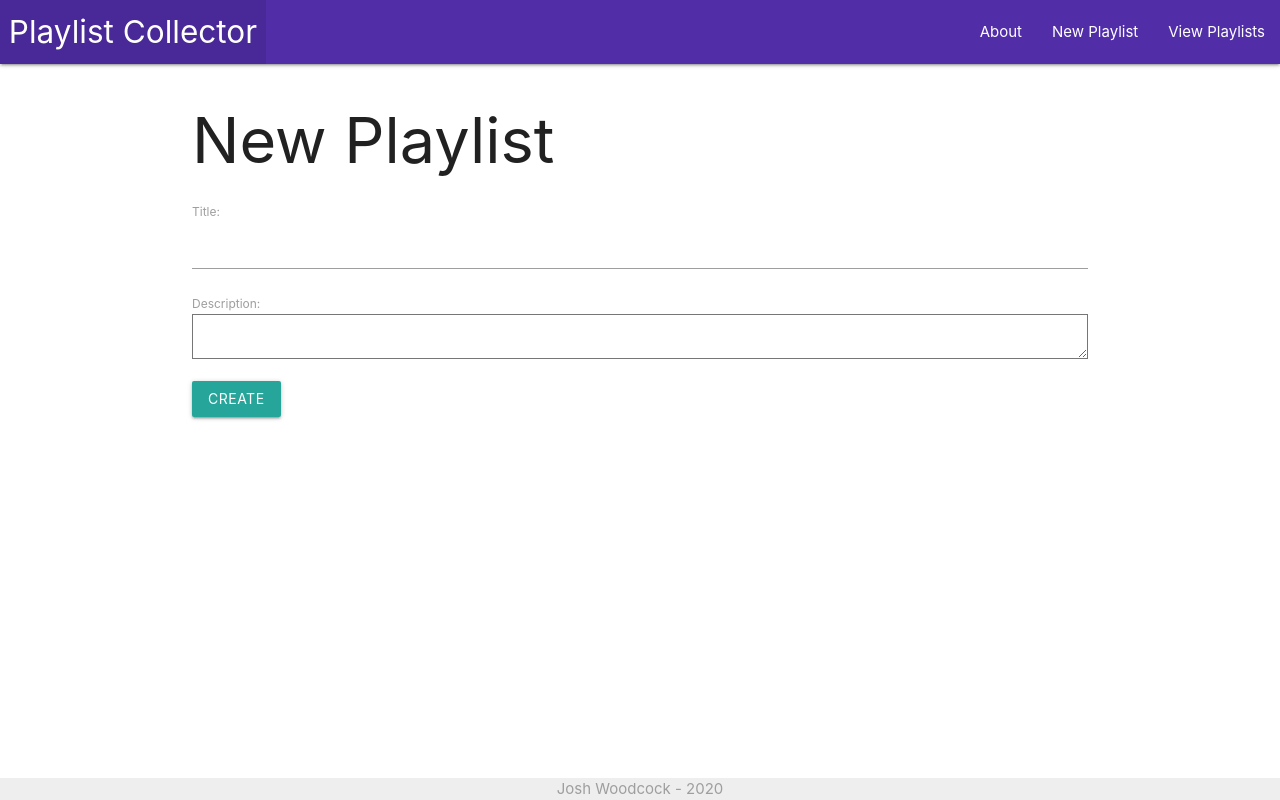
After one commit to j0w0/playlist-collector, a Django app: page /playlists/create/ in a window 1280 px wide. The commit adds this page. Run offline with Django 3.2, Linux system fonts and the light colour scheme.

Commit message:
Implement CRUD functionality using Class-Based Views

```diff
--- a/main_app/models.py
+++ b/main_app/models.py
@@ -1,4 +1,5 @@
 from django.db import models
+from django.urls import reverse
 
 # Create your models here.
 
@@ -9,3 +10,6 @@ class Playlist(models.Model):
 
     def __str__(self):
         return self.title
+
+    def get_absolute_url(self):
+        return reverse('detail', kwargs={'playlist_id': self.id})
--- a/main_app/templates/about.html
+++ b/main_app/templates/about.html
@@ -1,7 +1,7 @@
 {% extends 'base.html' %}
 {% block content %}
 
-<h1>About MusicCollector</h1>
+<h1>About Playlist Collector</h1>
 <hr />
 <p>Lorem ipsum dolor sit amet, consectetur adipisicing elit. Eius, est architecto deleniti odio natus excepturi totam
     pariatur aut quos accusantium, ipsa, fugiat quasi id consequatur expedita rem provident corrupti. Quia.</p>
--- a/main_app/templates/base.html
+++ b/main_app/templates/base.html
@@ -14,14 +14,15 @@
 
 <body>
     <header class="navbar-fixed">
-        <nav>
+        <nav class="deep-purple darken-2">
             <div class="nav-wrapper">
                 <ul>
                     <li><a href="/" class="left brand-logo">&nbsp;Playlist Collector&nbsp;</a></li>
                 </ul>
                 <ul class="right">
-                    <li><a href="/about">About</a></li>
-                    <li><a href="/playlists">Playlists</a></li>
+                    <li><a href="{% url 'about' %}">About</a></li>
+                    <li><a href="{% url 'playlists_create' %}">New Playlist</a></li>
+                    <li><a href="{% url 'index' %}">View Playlists</a></li>
                 </ul>
             </div>
         </nav>
@@ -30,8 +31,8 @@
         {% block content %}
         {% endblock %}
     </main>
-    <footer class="page-footer">
-        <div class="center">Josh Woodcock - 2020</div>
+    <footer class="page-footer grey lighten-3">
+        <div class="center grey-text">Josh Woodcock - 2020</div>
     </footer>
 </body>
 
--- /dev/null
+++ b/main_app/templates/main_app/playlist_form.html
@@ -0,0 +1,18 @@
+{% extends 'base.html' %}
+{% block content %}
+
+{% if object %}
+<h1>Edit <span class="teal-text">{{ object.title }}</span></h1>
+{% else %}
+<h1>New Playlist</h1>
+{% endif %}
+
+<form action="" method="post">
+    {% csrf_token %}
+    <table>
+        {{ form.as_p }}
+    </table>
+    <input type="submit" {% if object %} value="Update" {% else %} value="Create" {% endif %} class="btn">
+</form>
+
+{% endblock %}
--- a/main_app/templates/playlists/index.html
+++ b/main_app/templates/playlists/index.html
@@ -7,9 +7,9 @@
 <div class="card">
     <a href="{% url 'detail' playlist.id %}">
         <div class="card-content">
-            <span class="card-title">{{ playlist.title }}</span>
+            <span class="card-title deep-purple-text text-darken-2">{{ playlist.title }}</span>
             {% if playlist.description %}
-            <p>{{ playlist.description }}</p>
+            <p class="grey-text">{{ playlist.description }}</p>
             {% endif %}
         </div>
     </a>
--- a/main_app/urls.py
+++ b/main_app/urls.py
@@ -5,5 +5,11 @@ urlpatterns = [
     path('', views.home, name='home'),
     path('about/', views.about, name='about'),
     path('playlists/', views.playlists_index, name='index'),
-    path('playlists/<int:playlist_id>/', views.playlists_detail, name='detail')
+    path('playlists/<int:playlist_id>/', views.playlists_detail, name='detail'),
+    path('playlists/create/', views.PlaylistCreate.as_view(),
+         name='playlists_create'),
+    path('playlists/<int:pk>/update',
+         views.PlaylistUpdate.as_view(), name='playlists_update'),
+    path('playlists/<int:pk>/delete',
+         views.PlaylistDelete.as_view(), name='playlists_delete'),
 ]
--- a/main_app/views.py
+++ b/main_app/views.py
@@ -1,4 +1,5 @@
 from django.shortcuts import render
+from django.views.generic.edit import CreateView, UpdateView, DeleteView
 from .models import Playlist
 
 # Create your views here.
@@ -20,3 +21,20 @@ def playlists_index(request):
 def playlists_detail(request, playlist_id):
     playlist = Playlist.objects.get(id=playlist_id)
     return render(request, 'playlists/detail.html', {'playlist': playlist})
+
+
+class PlaylistCreate(CreateView):
+    model = Playlist
+    fields = '__all__'
+    success_url = '/playlists/'
+
+
+class PlaylistUpdate(UpdateView):
+    model = Playlist
+    fields = '__all__'
+
+
+class PlaylistDelete(DeleteView):
+    model = Playlist
+    fields = '__all__'
+    success_url = '/playlists/'
```
Also changed, not shown: main_app/templates/main_app/playlist_confirm_delete.html (added, +13 -0 lines), main_app/templates/playlists/detail.html (+14 -2 lines).
